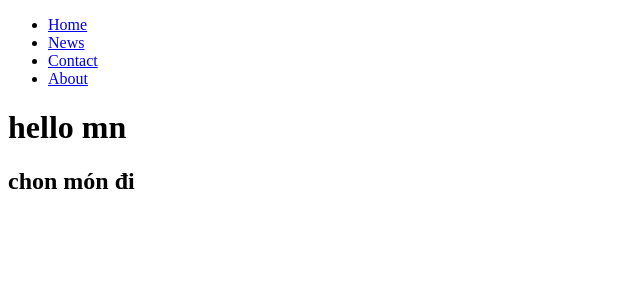
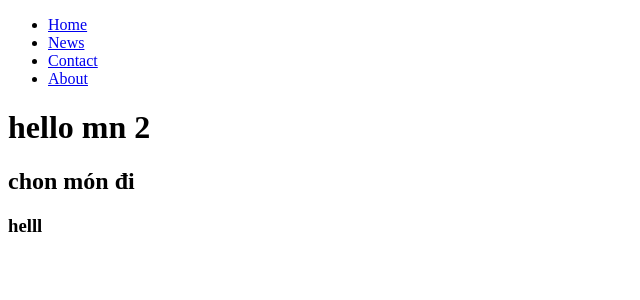
Before and after one commit to trangok2005/MATT, a Flask app: template templates/index.html in a window 1280 px wide. Shown: the top 300 px of the page, without its empty margins (0-640 px from the left). Run offline with Flask 3, Linux system fonts and the light colour scheme; the template is opened without the code that fills it, so the values that code supplies are empty.

Commit message:
'jenkins2'

```diff
--- a/app.py
+++ b/app.py
@@ -4,7 +4,7 @@ from dao import login
 app = Flask(__name__)
 
 
-@app.route("/home")
+@app.route("/")
 def index():
     return render_template("index.html")
 
--- a/templates/index.html
+++ b/templates/index.html
@@ -2,7 +2,7 @@
 <html lang="en">
 <head>
     <meta charset="UTF-8">
-    <title>Dat món ăn</title>
+    <title>Dat món ăn 2</title>
 </head>
 <body>
     <ul>
@@ -11,7 +11,8 @@
       <li><a href="contact.asp">Contact</a></li>
       <li><a href="about.asp">About</a></li>
     </ul>
-    <h1>hello mn</h1>
+    <h1>hello mn 2</h1>
     <h2>chon món đi</h2>
+<h3>helll</h3>
 </body>
 </html>
```
